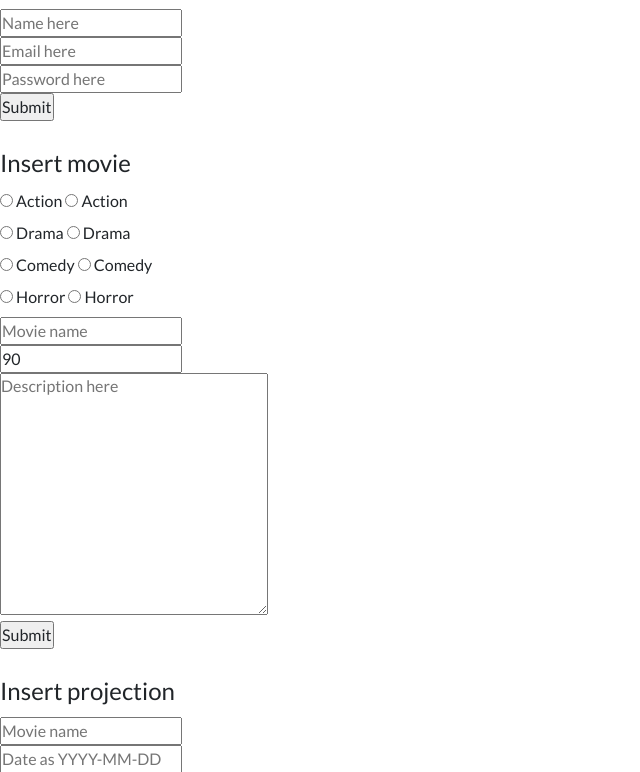
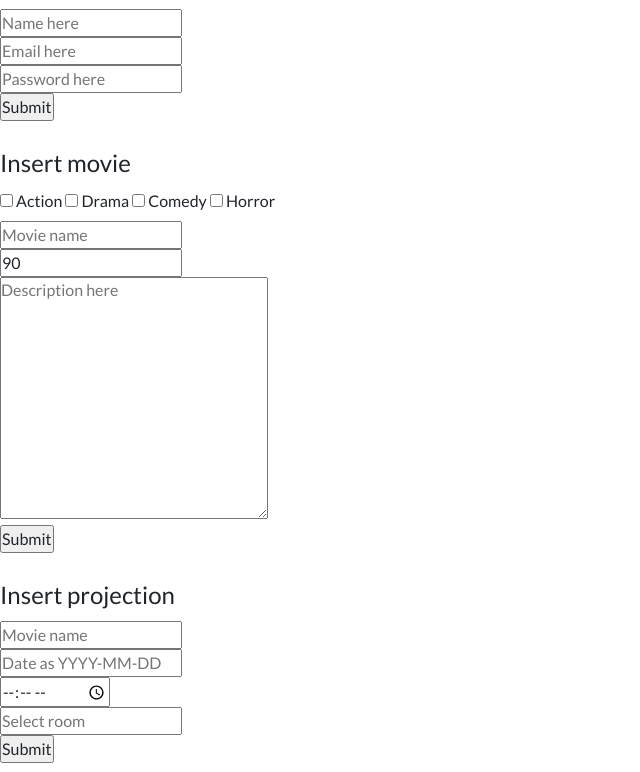
Before and after one commit to blen-assefa/DBWS, a PHP site: page /admin/insertions.html in a window 1280 px wide. Shown: the part 197-969 px from the top of the page, without its empty margins (0-640 px from the left). Run offline with PHP 8.4, Linux system fonts and the light colour scheme.

Commit message:
Fixed movie insertion

```diff
--- a/admin/insertions.html
+++ b/admin/insertions.html
@@ -31,22 +31,14 @@
 <form action="insertions/movie.php" method="post">
   <fieldset>
     <legend>Insert movie</legend>
-    <input type="radio" id="action1" name="genre1" value="Action">
-    <label for="drink">Action</label>
-    <input type="radio" id="action2" name="genre2" value="Action">
-    <label for="food">Action</label><br>
-    <input type="radio" id="drama1" name="genre1" value="Drama">
-    <label for="drink">Drama</label>
-    <input type="radio" id="drama2" name="genre2" value="Drama">
-    <label for="food">Drama</label><br>
-    <input type="radio" id="comedy1" name="genre1" value="Comedy">
-    <label for="drink">Comedy</label>
-    <input type="radio" id="comedy2" name="genre2" value="Comedy">
-    <label for="food">Comedy</label><br>
-    <input type="radio" id="horror1" name="genre1" value="Horror">
-    <label for="drink">Horror</label>
-    <input type="radio" id="horror2" name="genre2" value="Horror">
-    <label for="food">Horror</label><br>
+    <input type="checkbox" id="action" name="genre1" value="Action">
+    <label for="action">Action</label>
+    <input type="checkbox" id="drama" name="genre2" value="Drama">
+    <label for="drama">Drama</label>
+    <input type="checkbox" id="comedy" name="genre3" value="Comedy">
+    <label for="comedy">Comedy</label>
+    <input type="checkbox" id="horror" name="genre4" value="Horror">
+    <label for="horror">Horror</label><br>
     <input type="text" id="name" placeholder="Movie name" name="name"><br>
     <input type="number" id="duration" placeholder="Duration (in min)" name="duration" min="1" value="90"><br>
     <textarea id="description" name="description" rows="10" cols="30" placeholder="Description here"></textarea><br>
```
Also changed, not shown: admin/insertions/movie.php (+44 -4 lines).
